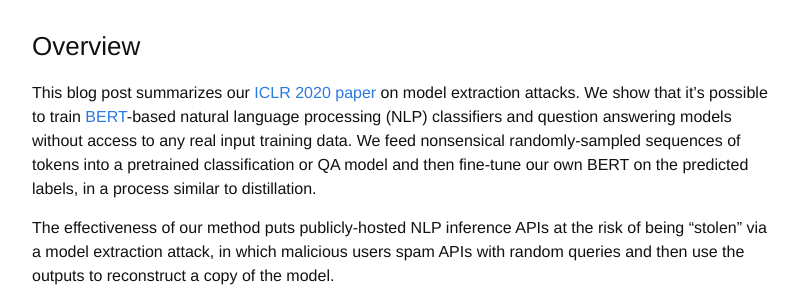
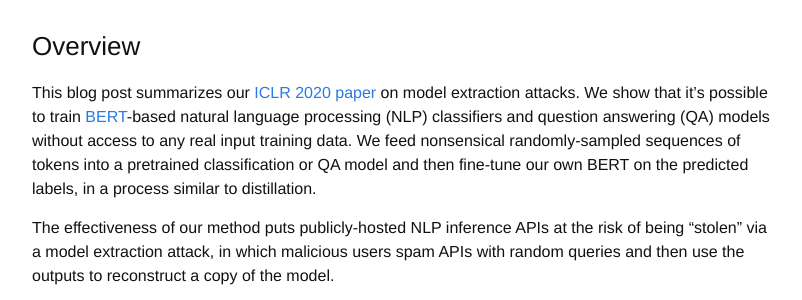
Before and after one commit to martiansideofthemoon/martiansideofthemoon.github.io, a Jekyll site: the page built from _posts/2020-02-10-model-extraction-bert.markdown, in a window 1280 px wide and 900 px high. Shown: the part 158-458 px from the top of the window, without its empty margins (238-1040 px from the left). Built offline with Jekyll 4.4.1, drawn with Linux system fonts in a browser that asks for light colours; comment, search, counter and statistics services are not loaded.

Commit message:
Updating one caption slightly

```diff
--- a/_posts/2020-02-10-model-extraction-bert.markdown
+++ b/_posts/2020-02-10-model-extraction-bert.markdown
@@ -8,7 +8,7 @@ image: http://martiansideofthemoon.github.io/assets/toss/extraction_sst2.png
 
 ### Overview
 
-This blog post summarizes our [ICLR 2020 paper](https://arxiv.org/abs/1910.12366) on model extraction attacks. We show that it's possible to train [BERT](https://arxiv.org/abs/1910.12366)-based natural language processing (NLP) classifiers and question answering models without access to any real input training data. We feed nonsensical randomly-sampled sequences of tokens into a pretrained classification or QA model and then fine-tune our own BERT on the predicted labels, in a process similar to distillation.
+This blog post summarizes our [ICLR 2020 paper](https://arxiv.org/abs/1910.12366) on model extraction attacks. We show that it's possible to train [BERT](https://arxiv.org/abs/1910.12366)-based natural language processing (NLP) classifiers and question answering (QA) models without access to any real input training data. We feed nonsensical randomly-sampled sequences of tokens into a pretrained classification or QA model and then fine-tune our own BERT on the predicted labels, in a process similar to distillation.
 
 The effectiveness of our method puts publicly-hosted NLP inference APIs at the risk of being "stolen" via a model extraction attack, in which malicious users spam APIs with random queries and then use the outputs to reconstruct a copy of the model.
 
@@ -136,7 +136,7 @@ The effectiveness of our method puts publicly-hosted NLP inference APIs at the r
 <div class="mySlides">
   <div class="numbertext">5 / 8</div>
   <img class="slideimg" src="{{ site.url }}/assets/toss/toss_blog4.svg" style="width:100%">
-  <div class="text">The attacker sends their queries to the API and collects the outputs produced by the model. The attacker doesn't even need access to the predicted probability distributions, as just the argmax predictions are sufficient. </div>
+  <div class="text">The attacker sends their queries to the API and collects the labels produced by the model. Note that while in the paper we assume classifiers (SST2, MNLI) output a probability distribution over labels, we show that argmax labels are sufficient.</div>
 </div>
 
 <div class="mySlides">
```
